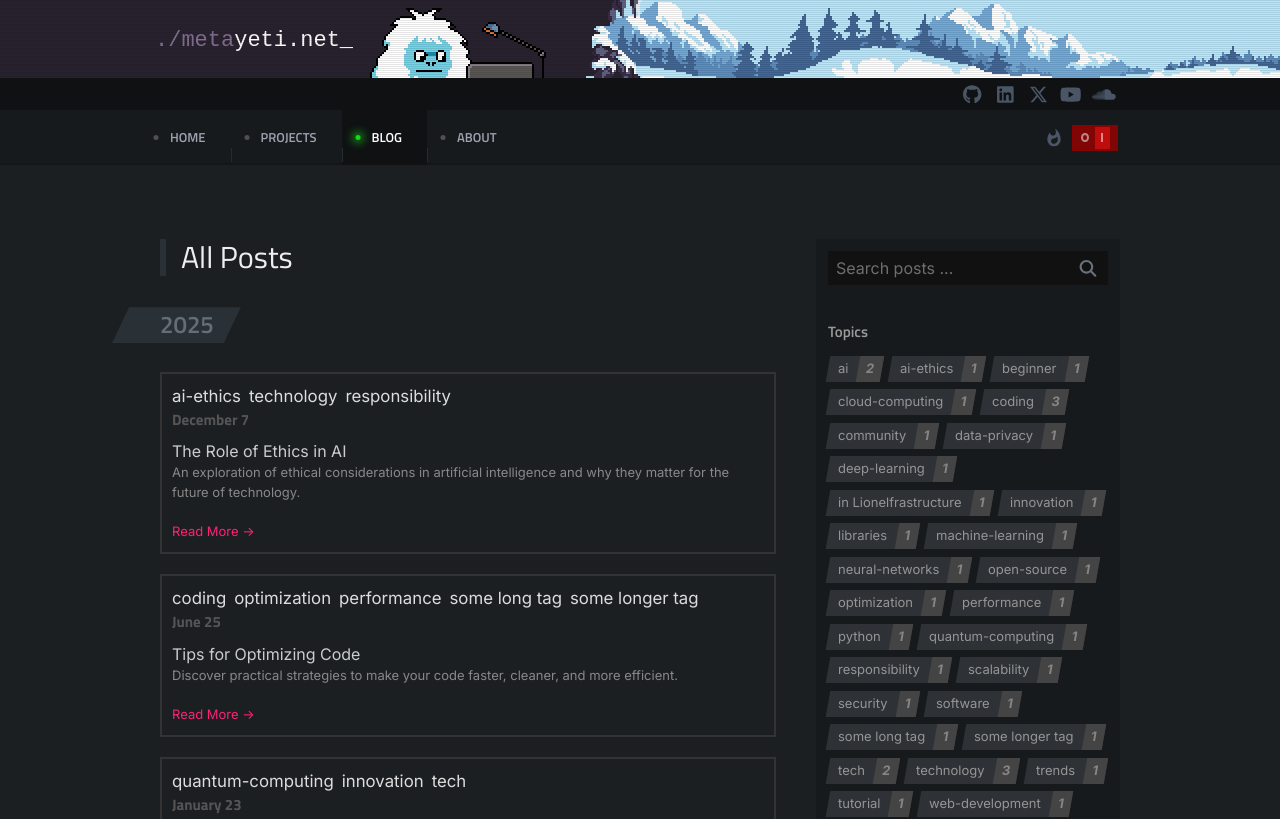
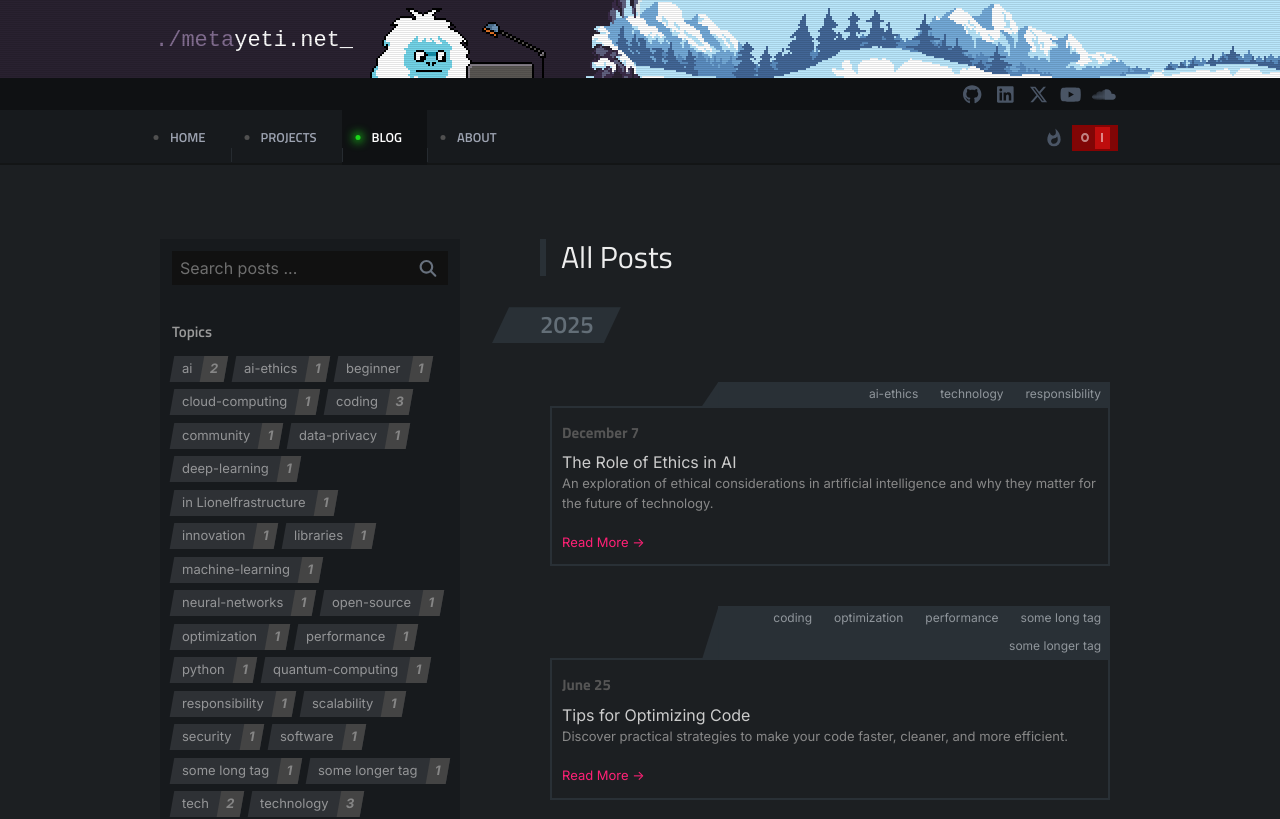
Before and after one commit to metayeti/metayeti.net, a Vue app: page /blog in a window 1280 px wide. Shown: the top 819 px of the page. Built offline with nearby package versions, Linux system fonts and the light colour scheme; a web font is replaced by a local one; what markdown-it-anchor would draw is missing.

Commit message:
Blog index mockup

```diff
--- a/public/content/projects/index.json
+++ b/public/content/projects/index.json
@@ -2,12 +2,13 @@
 	"projects": [
 		{
 			"name": "Zorlax",
-			"path": "zorlax/",
+			"path": "zorlax",
 			"description": "2D retro platformer",
 			"system": "Windows",
-			"done": "20%"
+			"done": "20%",
+			"screenshots": []
 		}
 	],
-	"old-projects": [
+	"legacy-projects": [
 	]
 }
--- a/public/content/static/about.md
+++ b/public/content/static/about.md
@@ -22,7 +22,7 @@ While you're here, you can check out my [blog](/blog) or take a look at the [pro
 
 # Random factoids
 
-<div class="factoids pl-4 border-l-2 border-flavor">
+<div class="factoids pl-4 border-l-2 border-orange-400">
 	<ul class="flex flex-col gap-3">
 		<li>
 			<span class="factoid">Home planet</span>
--- /dev/null
+++ b/src/components/LatestProjects.vue
@@ -0,0 +1,16 @@
+<script setup>
+import { ref } from 'vue';
+
+
+const projectsListing = ref([]);
+
+</script>
+
+<template>
+	<div class="project-reel">
+		hi
+	</div>
+</template>
+
+<style scoped>
+</style>
--- a/src/styles/tw.css
+++ b/src/styles/tw.css
@@ -6,4 +6,5 @@
 
 	/* additional colors */
 	--color-flavor: var(--my-content-flavor);
+	--color-accent: var(--my-content-accent);
 }
--- a/src/views/BlogView.vue
+++ b/src/views/BlogView.vue
@@ -51,8 +51,8 @@ const handleSearch = () => {
 
 <template>
 	<!-- <br v-for="i in 100" :key="i"> -->
-	<div class="blog-posts flex flex-col md:items-start md:flex-row gap-20 md:gap-10">
-		<div class="flex-1">
+	<div class="flex flex-col md:items-start md:flex-row-reverse gap-20 md:gap-20">
+		<div class="blog-posts flex-1">
 
 			<h2>All Posts</h2>
 
@@ -64,28 +64,28 @@ const handleSearch = () => {
 				<h3>{{ year }}</h3>
 
 				<div class="flex flex-col gap-5">
-					<RouterLink
+					<div
 						class="blog-entry"
-						:to="`/blog/${post_data.slug}`"
 						v-for="post_data in data"
 						:key="post_data.title"
 					>
 
-						<div class="tag-list flex flex-row flex-wrap gap-2">
+						<div class="tag-list flex flex-row flex-wrap gap-1 justify-end">
 							<button
 								v-for="tag in post_data.tags"
 								:key="tag"
 								class="tag"
 							>
-								<span>{{ tag }}</span>
+								<span class="tag-name">{{ tag }}</span>
 							</button>
 						</div>
-
-
-
+						<RouterLink
+							class="blog-link"
+							:to="`/blog/${post_data.slug}`"
+						>
 							<!-- <div>{{ post_data }}</div> -->
-						<div class="entry-date">{{ getHumanReadableDateWithoutYear(post_data['date-published']) }}</div>
-						<div class="entry-title pt-2">{{ post_data.title }}</div>
+							<div class="entry-date pt-1">{{ getHumanReadableDateWithoutYear(post_data['date-published']) }}</div>
+							<div class="entry-title pt-1.5">{{ post_data.title }}</div>
 
 							<div class="entry-description">
 								{{ post_data.description }}
@@ -97,7 +97,8 @@ const handleSearch = () => {
 					</div>
 				</div>
 			</div>
-		<div class="sidebar flex-none p-3 flex flex-col gap-9 md:max-w-76">
+		</div>
+		<div class="sidebar flex-none p-3 flex flex-col gap-9 md:max-w-75">
 
 			<form @submit.prevent="handleSearch" class="search-box flex flex-row">
 				<input ref="search-input" type="text" placeholder="Search posts ...">
@@ -127,22 +128,55 @@ const handleSearch = () => {
 
 <style scoped lang="scss">
 .blog-posts {
+
 	.blog-entry {
 		padding: 10px;
-		border: 2px solid #333;
-		//border-radius: 15px;
 
-		// transform: skewX(20deg);
+		.tag-list {
+			position: relative;
+			width: 70%;
+			margin-left: 30%;
+			background-color: var(--my-content-accent);
+
+			&::before {
+				position: absolute;
+				content: '';
+				width: 20.5px;
+				height: 101%;
+				left: -20px;
+				background-color: var(--my-content-accent);
+				clip-path: polygon(100% 0, 100% 100%, 20% 100%);
+			}
+
+			.tag {
+				//background-color: var(--my-content-accent);
+				color: var(--my-content-accent-text);
+				padding: 3px 9px;
+				font-size: 12px;
+				font-weight: 400;
+				cursor: pointer;
+				//transform: skewX(-10deg);
+
+				&:hover {
+					background-color: var(--my-sidebar-tag-background-highlight);
+					color: var(--my-sidebar-tag-text-highlight);
+				}
+
+				.tag-name {
+					//transform: skewX(10deg);
+				}
+			}
+		}
+
+		.blog-link {
+			border: 2px solid var(--my-content-accent);
+			display: block;
+			padding: 10px;
 
 			&:hover, &:focus {
 				border-color: var(--my-content-link);
 				transform: translateX(-1px);
 			}
-
-		// * {
-		// 	transform: skewX(-20deg);
-		// }
-
 			.entry-date {
 				font-family: "Titillium Web", sans-serif;
 				color: #555;
@@ -158,31 +192,18 @@ const handleSearch = () => {
 				font-size: 13px;
 				color: #888;
 			}
-
-/*
-		.tag-list > .tag {
-			background-color: var(--my-sidebar-tag-background);
-			color: var(--my-sidebar-tag-text);
-			padding: 3px 9px;
-			font-size: 11px;
-			font-weight: 400;
-			border-radius: 5px;
-			cursor: pointer;
-
-			&:hover {
-				background-color: var(--my-sidebar-tag-background-highlight);
-				color: var(--my-sidebar-tag-text-highlight);
 		}
 
-			.tag-name {
-			}
-
-		}
-			*/
 
 		.cta {
+			display: inline-block;
 			font-size: 13px;
 			color: var(--my-content-link);
+		}
+		&:hover {
+			.cta {
+				border-bottom: 2px solid var(--my-content-link);
+			}
 		}
 
 
--- a/src/views/HomeView.vue
+++ b/src/views/HomeView.vue
@@ -1,5 +1,6 @@
 <script setup>
 import LatestPosts from '@/components/LatestPosts.vue';
+import LatestProjects from '@/components/LatestProjects.vue';
 import { RouterLink } from 'vue-router';
 </script>
 
@@ -21,7 +22,7 @@ import { RouterLink } from 'vue-router';
 	</section>
 	<section>
 		<h2>Latest projects</h2>
-		<br v-for="i in 15" :key="i">
+		<LatestProjects class="py-3" />
 	</section>
 </template>
 
```
Lines whose indentation alone changed are shown as unchanged.
